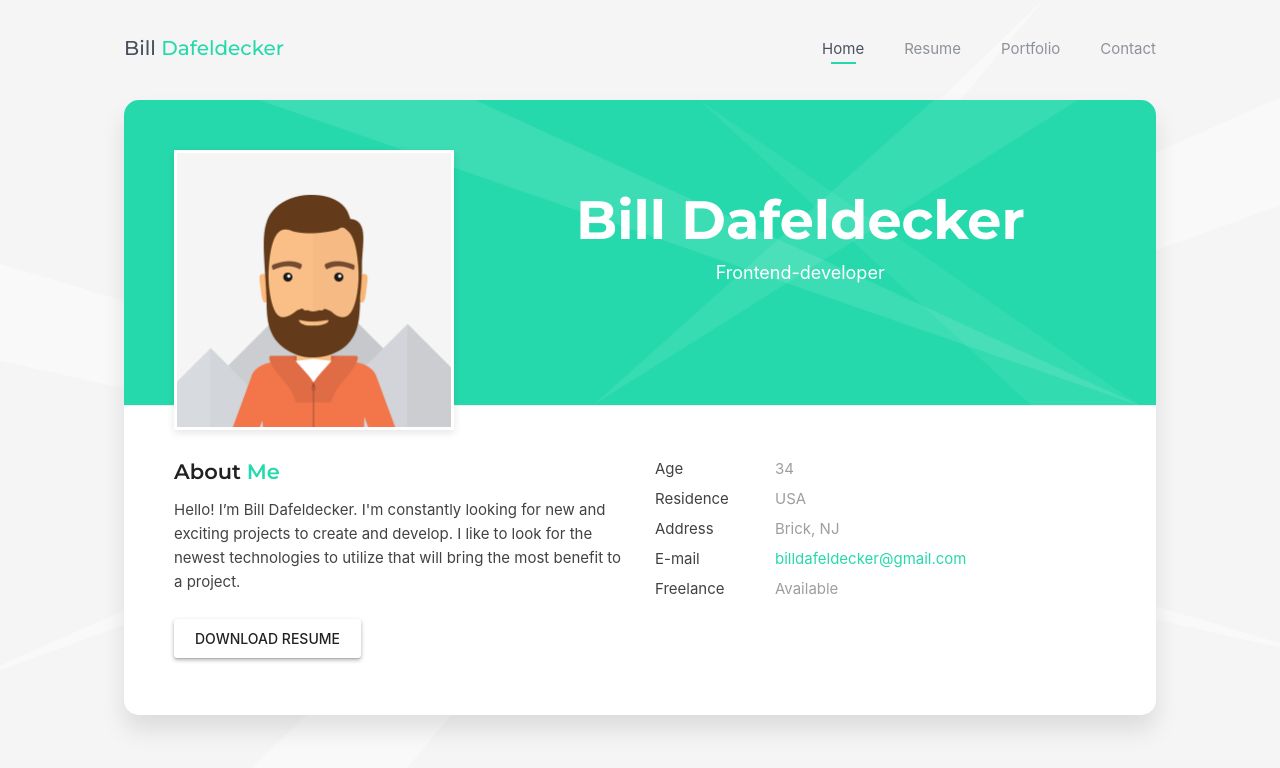
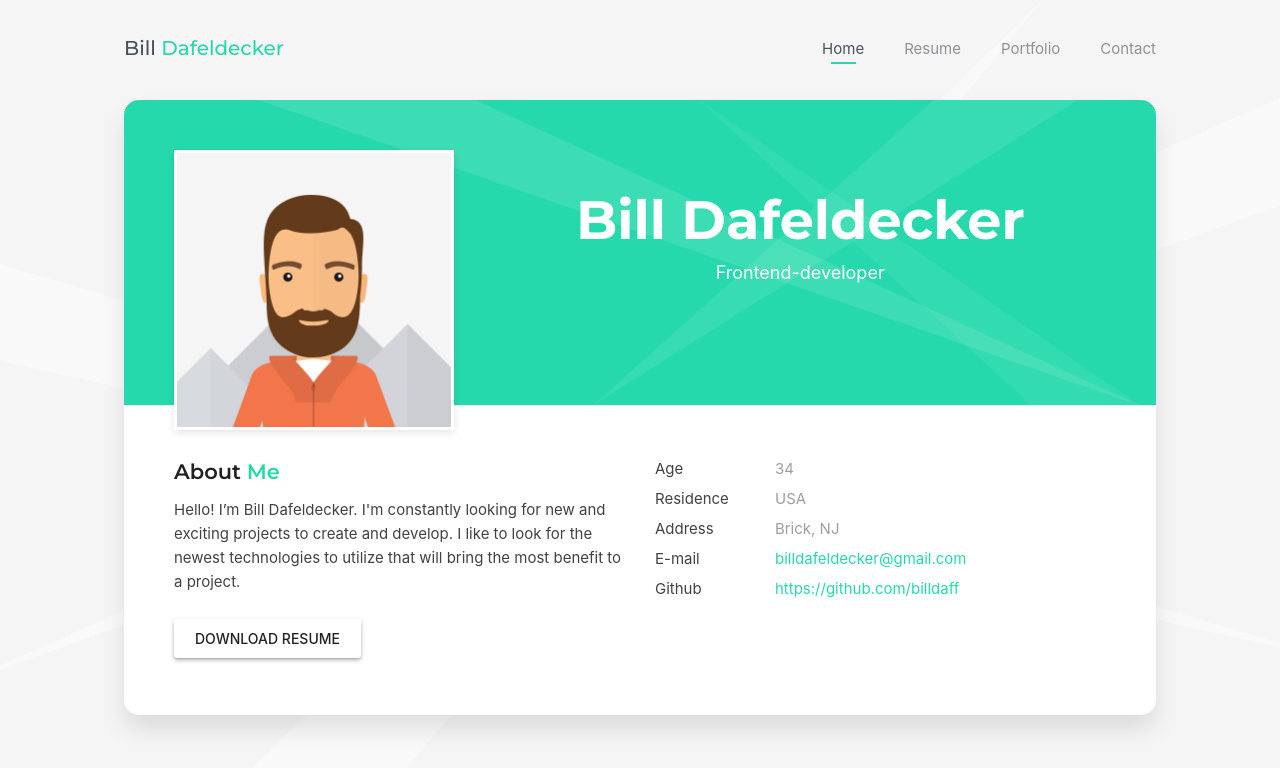
Before and after one commit to billdaff/billdaff_react, a React (Create React App) app in the folder billdaff/: page /#home in a window 1280 px wide. Shown: the top 768 px of the page. Built offline with nearby package versions, Linux system fonts and the light colour scheme; no server answers; a web font is replaced by a local one.

Commit message:
updated front page.

```diff
--- a/billdaff/src/components/home.jsx
+++ b/billdaff/src/components/home.jsx
@@ -58,7 +58,7 @@ export default class Home extends Component {
                     <li><span className="title">Residence</span><span className="value">USA</span></li>
                     <li><span className="title">Address</span><span className="value">Brick, NJ</span></li>
                     <li><span className="title">E-mail</span><span className="value"><a href="mailto:billdafeldecker@gmail.com">billdafeldecker@gmail.com</a></span></li>
-                    <li><span className="title">Freelance</span><span className="value available">Available</span></li>
+                    <li><span className="title">Github</span><span className="value available"><a href="https://github.com/billdaff" target="_blank">https://github.com/billdaff</a></span></li>
                   </ul>
                 </div>
 
```
